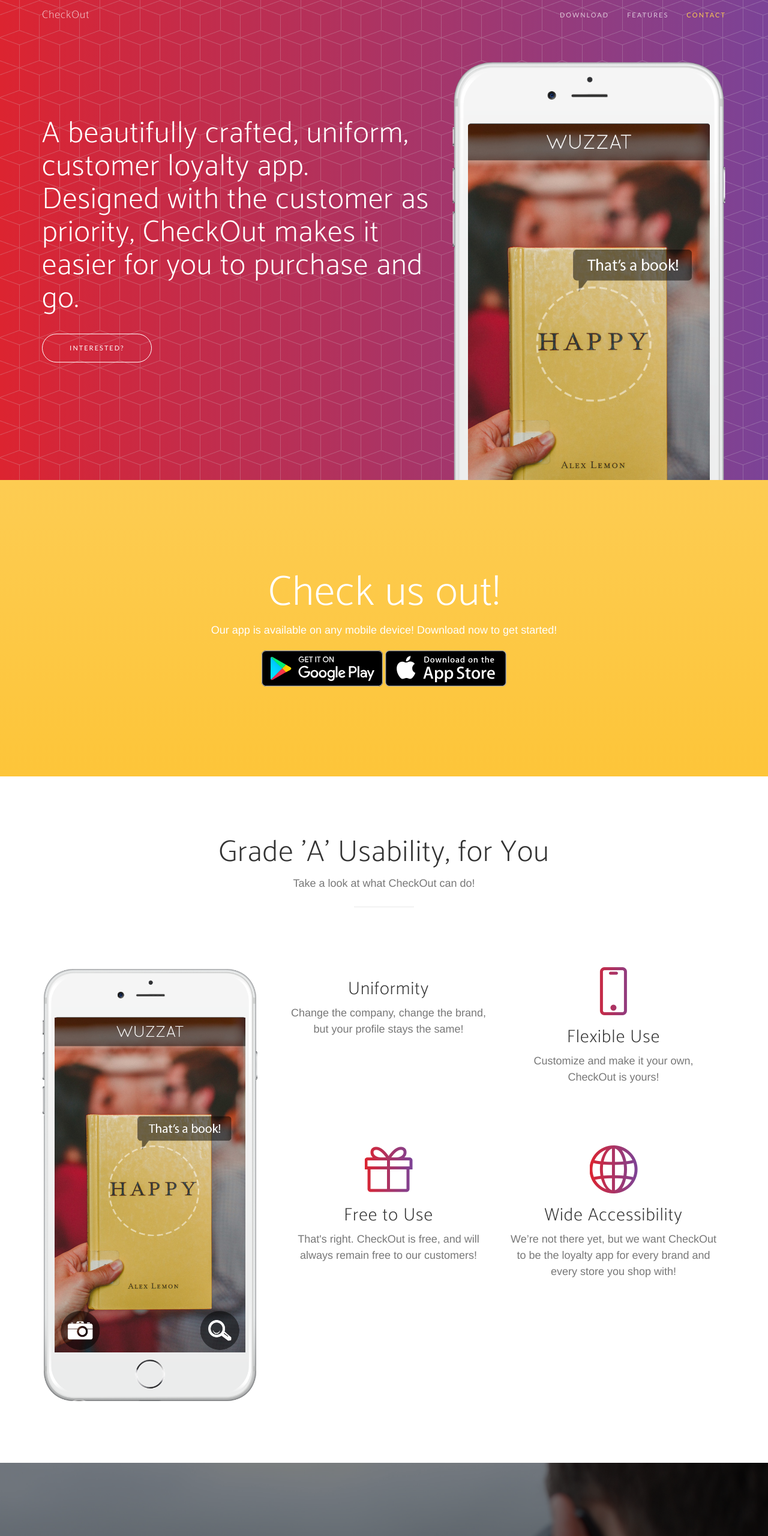
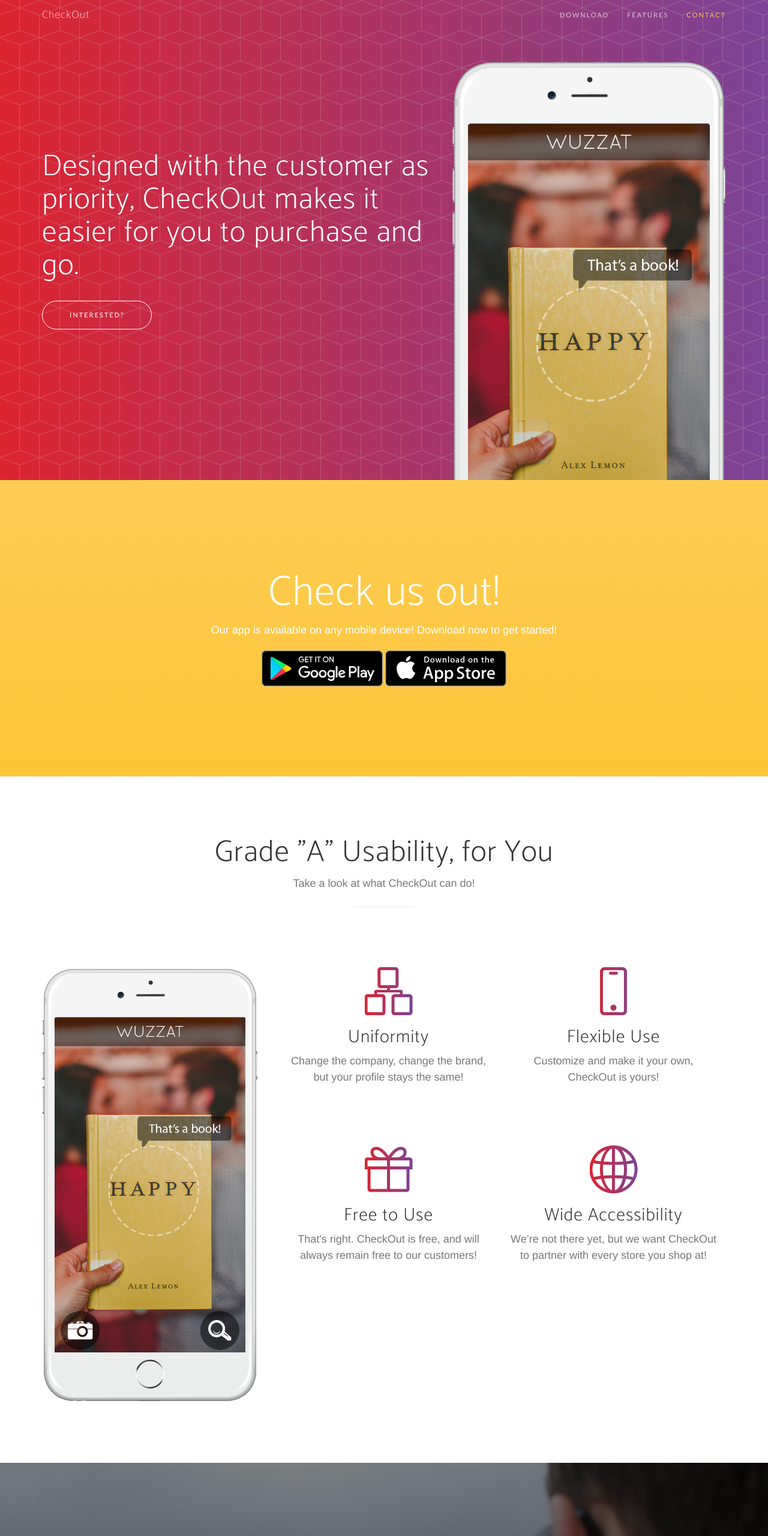
Before and after one commit to bozmanadam/CheckOut, a website: page index.html in a window 1280 px wide. Shown: the top 2560 px of the page at 60% size. Drawn offline with nearby package versions, Linux system fonts and the light colour scheme; a web font is replaced by a local one.

Commit message:
index again

```diff
--- a/index.html
+++ b/index.html
@@ -73,7 +73,7 @@
                 <div class="col-sm-7">
                     <div class="header-content">
                         <div class="header-content-inner">
-                            <h1>A beautifully crafted, uniform, customer loyalty app. Designed with the customer as priority, CheckOut makes it easier for you to purchase and go.</h1>
+                            <h1>Designed with the customer as priority, CheckOut makes it easier for you to purchase and go.</h1>
                             <a href="#download" class="btn btn-outline btn-xl page-scroll">Interested?</a>
                         </div>
                     </div>
@@ -117,7 +117,7 @@
             <div class="row">
                 <div class="col-lg-12 text-center">
                     <div class="section-heading">
-                        <h2>Grade 'A' Usability, for You</h2>
+                        <h2>Grade "A" Usability, for You</h2>
                         <p class="text-muted">Take a look at what CheckOut can do!</p>
                         <hr>
                     </div>
@@ -143,7 +143,7 @@
                         <div class="row">
                             <div class="col-md-6">
                                 <div class="feature-item">
-                                    <i class="icon-screen-organization text-primary"></i>
+                                    <i class="icon-organization text-primary"></i>
                                     <h3>Uniformity</h3>
                                     <p class="text-muted">Change the company, change the brand, but your profile stays the same!</p>
                                 </div>
@@ -168,7 +168,7 @@
                                 <div class="feature-item">
                                     <i class="icon-globe text-primary"></i>
                                     <h3>Wide Accessibility</h3>
-                                    <p class="text-muted">We’re not there yet, but we want CheckOut to be the loyalty app for every brand and every store you shop with!</p>
+                                    <p class="text-muted">We’re not there yet, but we want CheckOut to partner with every store you shop at!</p>
                                 </div>
                             </div>
                         </div>
@@ -199,7 +199,7 @@
                     <a href="https://www.facebook.com/profile.php?id=100015328208710"><i class="fa fa-facebook"></i></a>
                 </li>
                 <li class="social-github">
-                    <a href="https://github.com/bozmanadam"><i class="fa fa-google-plus"></i></a>
+                    <a href="https://github.com/bozmanadam"><i class="fa fa-github"></i></a>
                 </li>
             </ul>
         </div>
```
